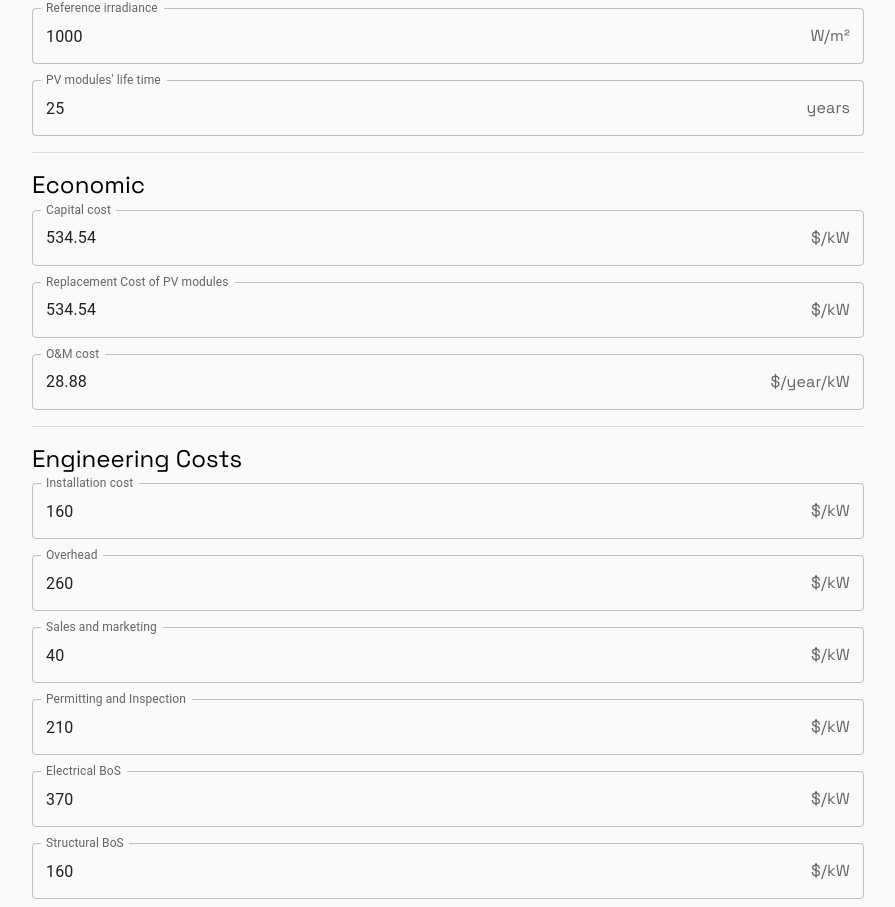
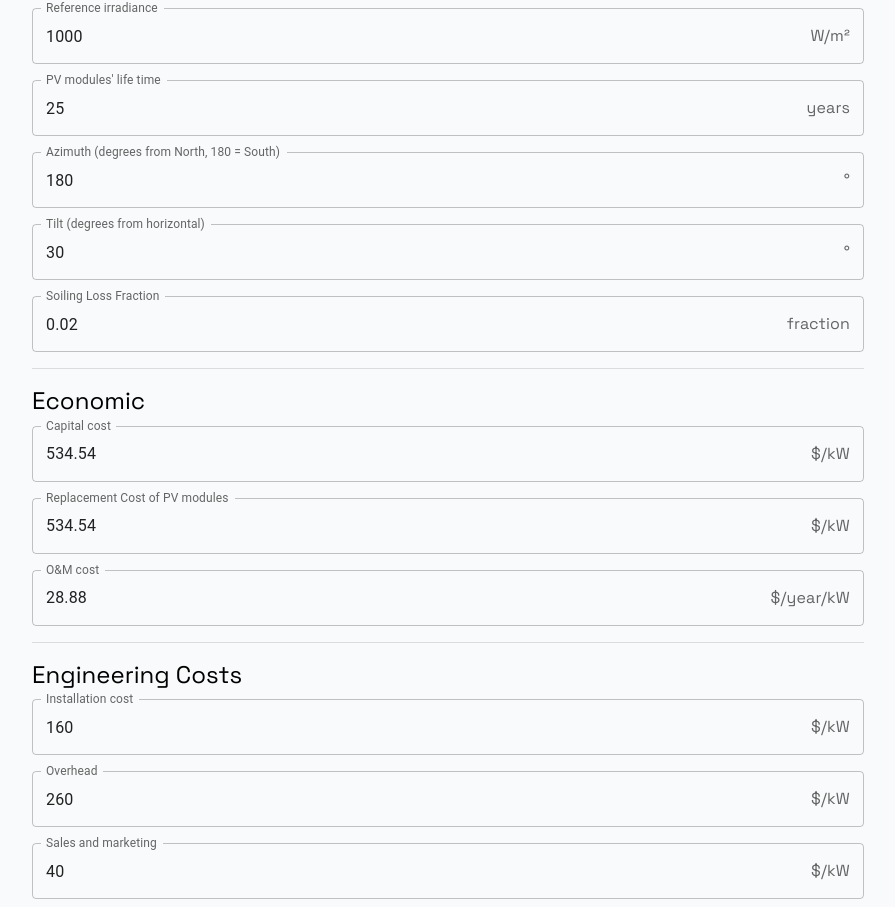
Before and after one commit to mlekhi/SAMA, a React (Vite) app in the folder frontend/: page /pv-config in a window 1280 px wide. Shown: the part 846-1753 px from the top of the page, without its empty margins (192-1087 px from the left). Built offline with nearby package versions, Linux system fonts and the light colour scheme; no server answers; sample sign-in values are in the browser's storage.

Commit message:
new params for pv

```diff
--- a/frontend/src/renderer/pages/optional/PV.jsx
+++ b/frontend/src/renderer/pages/optional/PV.jsx
@@ -25,7 +25,10 @@ const defaultValues = {
   Structural_BoS: 160,
   Supply_Chain_costs: 0,
   Profit_costs: 340,
-  Sales_tax: 80
+  Sales_tax: 80,
+  azimuth: 180, // default south
+  tilt: 30, // default tilt
+  soiling: 0.02 // default soiling loss (2%)
 };
 
 function PV({ auth, user }) {
@@ -115,6 +118,9 @@ function PV({ auth, user }) {
           <TextField label="Efficiency of PV module" value={pvData.n_PV} onChange={handleChange('n_PV')} variant="outlined" fullWidth InputProps={{ endAdornment: <InputAdornment position="end">%/100</InputAdornment> }} />
           <TextField label="Reference irradiance" value={pvData.Gref} onChange={handleChange('Gref')} variant="outlined" fullWidth InputProps={{ endAdornment: <InputAdornment position="end">W/m²</InputAdornment> }} />
           <TextField label="PV modules' life time" value={pvData.L_PV} onChange={handleChange('L_PV')} variant="outlined" fullWidth InputProps={{ endAdornment: <InputAdornment position="end">years</InputAdornment> }} />
+          <TextField label="Azimuth (degrees from North, 180 = South)" value={pvData.azimuth} onChange={handleChange('azimuth')} variant="outlined" fullWidth InputProps={{ endAdornment: <InputAdornment position="end">°</InputAdornment> }} />
+          <TextField label="Tilt (degrees from horizontal)" value={pvData.tilt} onChange={handleChange('tilt')} variant="outlined" fullWidth InputProps={{ endAdornment: <InputAdornment position="end">°</InputAdornment> }} />
+          <TextField label="Soiling Loss Fraction" value={pvData.soiling} onChange={handleChange('soiling')} variant="outlined" fullWidth InputProps={{ endAdornment: <InputAdornment position="end">fraction</InputAdornment> }} />
         </Box>
         <Divider sx={{ my: 2 }} />
         <Typography variant="h5" gutterBottom>Economic</Typography>
```
